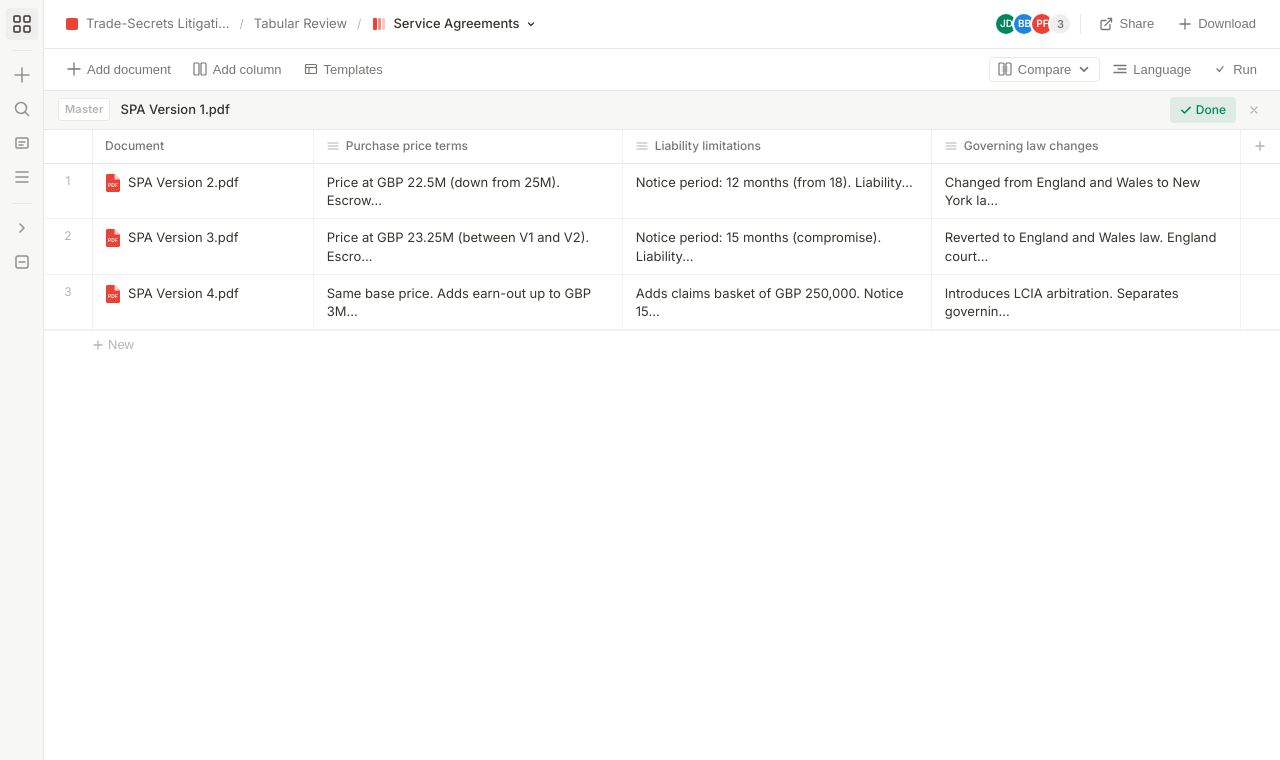
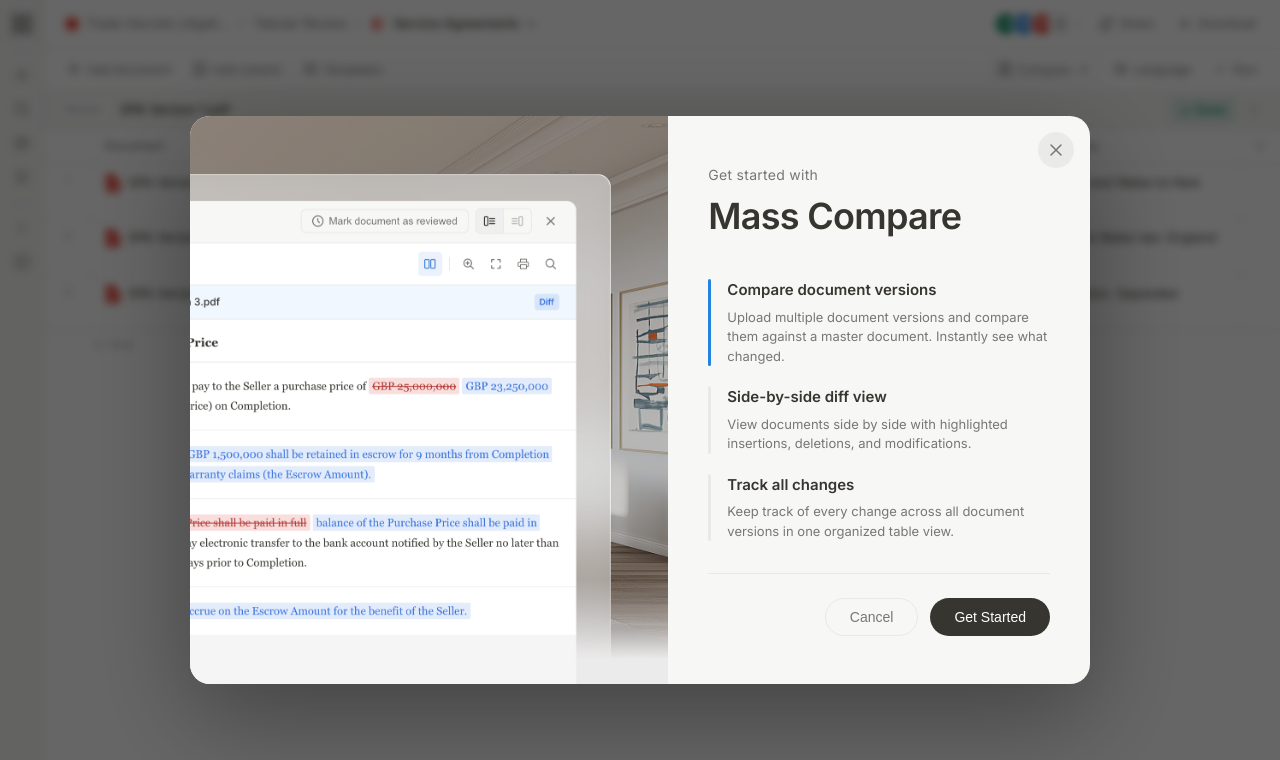
Before and after one commit to biscu/mass-compare, a React (Vite) app: page / in a window 1280 px wide. Shown: the top 760 px of the page. Built offline with nearby package versions, Linux system fonts and the light colour scheme.

Commit message:
Add onboarding modal with preview image

```diff
--- a/src/App.css
+++ b/src/App.css
@@ -1918,3 +1918,214 @@
 .comment-btn-delete:hover {
   background: rgba(235, 87, 87, 0.08);
 }
+
+/* ==================== Onboarding Modal ==================== */
+.onboarding-overlay {
+  position: fixed;
+  inset: 0;
+  background: rgba(0, 0, 0, 0.6);
+  display: flex;
+  align-items: center;
+  justify-content: center;
+  z-index: 2000;
+  animation: fadeIn 0.2s ease;
+  backdrop-filter: blur(4px);
+}
+
+.onboarding-modal {
+  background: var(--bg-secondary);
+  border-radius: 20px;
+  width: 90vw;
+  max-width: 900px;
+  max-height: 85vh;
+  overflow: hidden;
+  box-shadow: 0 32px 100px rgba(0, 0, 0, 0.35);
+  animation: onboardingSlide 0.3s ease;
+  position: relative;
+}
+
+@keyframes onboardingSlide {
+  from {
+    opacity: 0;
+    transform: scale(0.95) translateY(20px);
+  }
+  to {
+    opacity: 1;
+    transform: scale(1) translateY(0);
+  }
+}
+
+.onboarding-close {
+  position: absolute;
+  top: 16px;
+  right: 16px;
+  width: 36px;
+  height: 36px;
+  border-radius: 50%;
+  border: none;
+  background: rgba(0, 0, 0, 0.05);
+  color: var(--text-secondary);
+  cursor: pointer;
+  display: flex;
+  align-items: center;
+  justify-content: center;
+  transition: all 0.15s ease;
+  z-index: 10;
+}
+
+.onboarding-close:hover {
+  background: rgba(0, 0, 0, 0.1);
+  color: var(--text-primary);
+}
+
+.onboarding-content {
+  display: flex;
+  min-height: 480px;
+}
+
+.onboarding-left {
+  flex: 1.4;
+  position: relative;
+  overflow: hidden;
+  min-height: 480px;
+}
+
+.onboarding-preview {
+  position: absolute;
+  inset: 0;
+}
+
+.onboarding-image {
+  width: 100%;
+  height: 100%;
+  object-fit: cover;
+  object-position: right center;
+}
+
+.onboarding-right {
+  flex: 1;
+  padding: 48px 40px;
+  display: flex;
+  flex-direction: column;
+}
+
+.onboarding-header {
+  margin-bottom: 36px;
+}
+
+.onboarding-subtitle {
+  font-size: 14px;
+  color: var(--text-secondary);
+  font-weight: 400;
+  letter-spacing: 0.02em;
+}
+
+.onboarding-title {
+  font-size: 36px;
+  font-weight: 600;
+  color: var(--text-primary);
+  margin: 4px 0 0 0;
+  letter-spacing: -0.02em;
+}
+
+.onboarding-features {
+  flex: 1;
+  display: flex;
+  flex-direction: column;
+  gap: 20px;
+}
+
+.onboarding-feature {
+  display: flex;
+  gap: 16px;
+}
+
+.feature-indicator {
+  width: 3px;
+  background: var(--border-color);
+  border-radius: 2px;
+  flex-shrink: 0;
+  transition: background 0.2s ease;
+}
+
+.onboarding-feature:first-child .feature-indicator {
+  background: var(--accent-color);
+}
+
+.feature-content h3 {
+  font-size: 15px;
+  font-weight: 600;
+  color: var(--text-primary);
+  margin: 0 0 6px 0;
+}
+
+.feature-content p {
+  font-size: 13px;
+  color: var(--text-secondary);
+  margin: 0;
+  line-height: 1.5;
+}
+
+.onboarding-actions {
+  display: flex;
+  justify-content: flex-end;
+  gap: 12px;
+  margin-top: 32px;
+  padding-top: 24px;
+  border-top: 1px solid var(--border-color);
+}
+
+.onboarding-btn {
+  display: flex;
+  align-items: center;
+  gap: 8px;
+  padding: 10px 24px;
+  border-radius: 100px;
+  font-size: 14px;
+  font-weight: 500;
+  cursor: pointer;
+  transition: all 0.15s ease;
+}
+
+.onboarding-btn.secondary {
+  background: transparent;
+  border: 1px solid var(--border-color);
+  color: var(--text-secondary);
+}
+
+.onboarding-btn.secondary:hover {
+  background: var(--bg-hover);
+  color: var(--text-primary);
+}
+
+.onboarding-btn.primary {
+  background: var(--text-primary);
+  border: none;
+  color: white;
+}
+
+.onboarding-btn.primary:hover {
+  background: #1a1a1a;
+  transform: translateY(-1px);
+  box-shadow: 0 4px 12px rgba(0, 0, 0, 0.15);
+}
+
+/* Responsive adjustments */
+@media (max-width: 768px) {
+  .onboarding-content {
+    flex-direction: column;
+  }
+
+  .onboarding-left {
+    padding: 30px;
+    min-height: 200px;
+  }
+
+  .onboarding-right {
+    padding: 30px;
+  }
+
+  .onboarding-title {
+    font-size: 28px;
+  }
+}
--- a/src/App.jsx
+++ b/src/App.jsx
@@ -1321,6 +1321,75 @@ const Sidebar = () => {
   )
 }
 
+// Onboarding Modal Component
+function OnboardingModal({ onClose, onGetStarted }) {
+  return (
+    <div className="onboarding-overlay">
+      <div className="onboarding-modal">
+        <button className="onboarding-close" onClick={onClose}>
+          <svg width="20" height="20" viewBox="0 0 20 20" fill="none">
+            <path d="M15 5L5 15M5 5L15 15" stroke="currentColor" strokeWidth="1.5" strokeLinecap="round"/>
+          </svg>
+        </button>
+
+        <div className="onboarding-content">
+          <div className="onboarding-left">
+            <div className="onboarding-preview">
+              <img
+                src="/onboarding-preview.png"
+                alt="Mass Compare Preview"
+                className="onboarding-image"
+              />
+            </div>
+          </div>
+
+          <div className="onboarding-right">
+            <div className="onboarding-header">
+              <span className="onboarding-subtitle">Get started with</span>
+              <h1 className="onboarding-title">Mass Compare</h1>
+            </div>
+
+            <div className="onboarding-features">
+              <div className="onboarding-feature">
+                <div className="feature-indicator"></div>
+                <div className="feature-content">
+                  <h3>Compare document versions</h3>
+                  <p>Upload multiple document versions and compare them against a master document. Instantly see what changed.</p>
+                </div>
+              </div>
+
+              <div className="onboarding-feature">
+                <div className="feature-indicator"></div>
+                <div className="feature-content">
+                  <h3>Side-by-side diff view</h3>
+                  <p>View documents side by side with highlighted insertions, deletions, and modifications.</p>
+                </div>
+              </div>
+
+              <div className="onboarding-feature">
+                <div className="feature-indicator"></div>
+                <div className="feature-content">
+                  <h3>Track all changes</h3>
+                  <p>Keep track of every change across all document versions in one organized table view.</p>
+                </div>
+              </div>
+            </div>
+
+            <div className="onboarding-actions">
+              <button className="onboarding-btn secondary" onClick={onClose}>
+                Cancel
+              </button>
+              <button className="onboarding-btn primary" onClick={onGetStarted}>
+                Get Started
+              </button>
+            </div>
+          </div>
+        </div>
+      </div>
+    </div>
+  )
+}
+
 function App() {
   const [data, setData] = useState(defaultData)
   const [selectedCells, setSelectedCells] = useState(new Set())
@@ -1343,6 +1412,7 @@ function App() {
   })
   const [showUploadModal, setShowUploadModal] = useState(false)
   const [showCompareMenu, setShowCompareMenu] = useState(false)
+  const [showOnboarding, setShowOnboarding] = useState(true)
   const [isComparing, setIsComparing] = useState(false)
   const [comparisonComplete, setComparisonComplete] = useState(true)
   const compareButtonRef = useRef(null)
@@ -1784,6 +1854,13 @@ function App() {
         summary={sideBySideData?.summary}
         promptText={sideBySideData?.promptText}
       />
+
+      {showOnboarding && (
+        <OnboardingModal
+          onClose={() => setShowOnboarding(false)}
+          onGetStarted={() => setShowOnboarding(false)}
+        />
+      )}
     </div>
   )
 }
```
Also changed, not shown: public/onboarding-preview.png (added).
